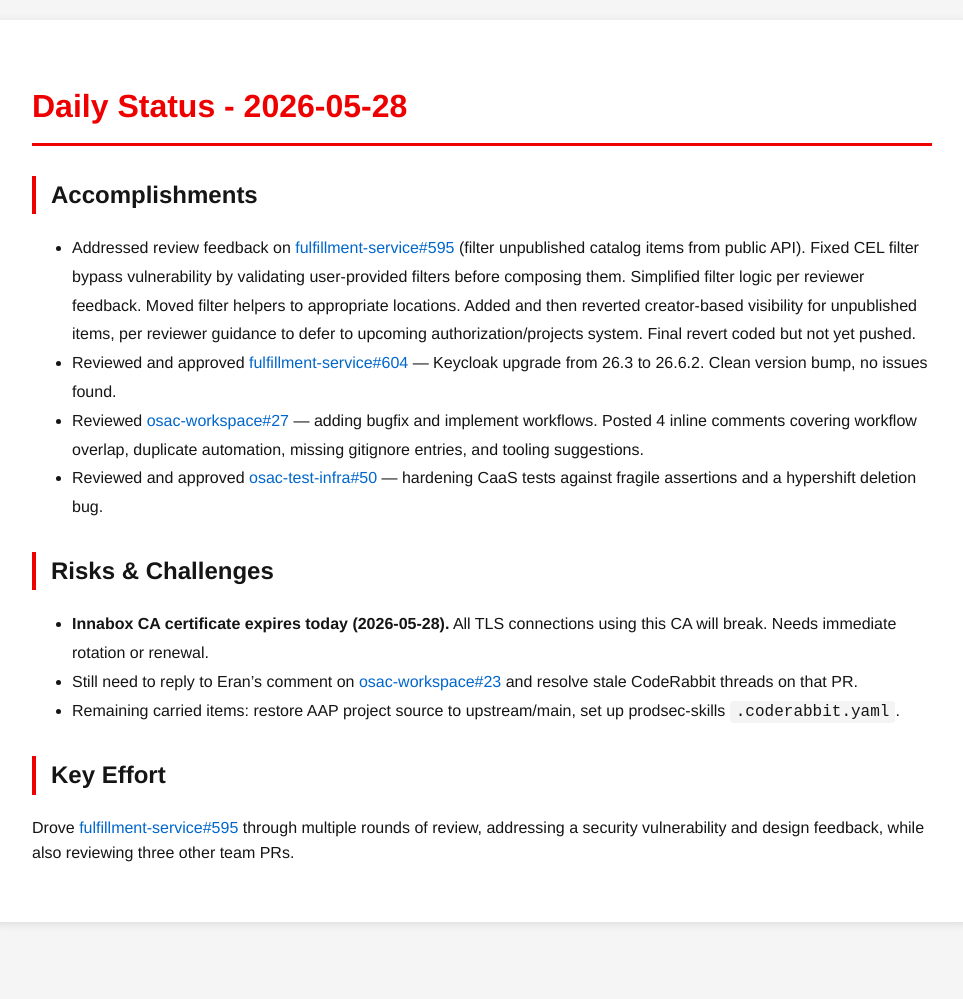
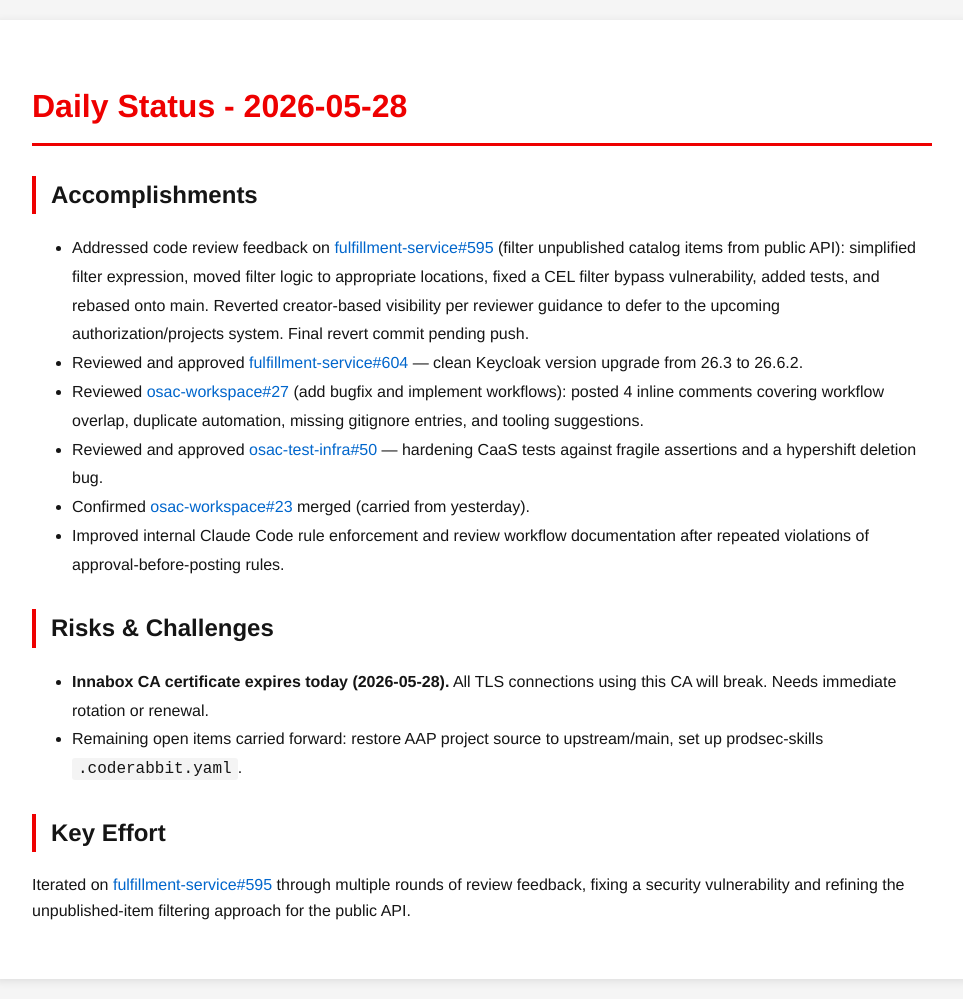
Before and after one commit to tzvatot/daily-status, a Jekyll site: the page built from 2026-05-28.md, in a window 1280 px wide. Shown: the whole page, without its empty margins (158-1121 px from the left). Built offline with Jekyll 4.4.1, drawn with Linux system fonts in a browser that asks for light colours; before the commit the page ends 942 px from its top, so only the background shows below that.

Commit message:
Daily status update - 2026-05-28

```diff
--- a/2026-05-28.md
+++ b/2026-05-28.md
@@ -7,15 +7,16 @@
 # Daily Status - 2026-05-28
 
 ## Accomplishments
-- Addressed review feedback on [fulfillment-service#595](https://github.com/osac-project/fulfillment-service/pull/595) (filter unpublished catalog items from public API). Fixed CEL filter bypass vulnerability by validating user-provided filters before composing them. Simplified filter logic per reviewer feedback. Moved filter helpers to appropriate locations. Added and then reverted creator-based visibility for unpublished items, per reviewer guidance to defer to upcoming authorization/projects system. Final revert coded but not yet pushed.
-- Reviewed and approved [fulfillment-service#604](https://github.com/osac-project/fulfillment-service/pull/604) — Keycloak upgrade from 26.3 to 26.6.2. Clean version bump, no issues found.
-- Reviewed [osac-workspace#27](https://github.com/osac-project/osac-workspace/pull/27) — adding bugfix and implement workflows. Posted 4 inline comments covering workflow overlap, duplicate automation, missing gitignore entries, and tooling suggestions.
+- Addressed code review feedback on [fulfillment-service#595](https://github.com/osac-project/fulfillment-service/pull/595) (filter unpublished catalog items from public API): simplified filter expression, moved filter logic to appropriate locations, fixed a CEL filter bypass vulnerability, added tests, and rebased onto main. Reverted creator-based visibility per reviewer guidance to defer to the upcoming authorization/projects system. Final revert commit pending push.
+- Reviewed and approved [fulfillment-service#604](https://github.com/osac-project/fulfillment-service/pull/604) — clean Keycloak version upgrade from 26.3 to 26.6.2.
+- Reviewed [osac-workspace#27](https://github.com/osac-project/osac-workspace/pull/27) (add bugfix and implement workflows): posted 4 inline comments covering workflow overlap, duplicate automation, missing gitignore entries, and tooling suggestions.
 - Reviewed and approved [osac-test-infra#50](https://github.com/osac-project/osac-test-infra/pull/50) — hardening CaaS tests against fragile assertions and a hypershift deletion bug.
+- Confirmed [osac-workspace#23](https://github.com/osac-project/osac-workspace/pull/23) merged (carried from yesterday).
+- Improved internal Claude Code rule enforcement and review workflow documentation after repeated violations of approval-before-posting rules.
 
 ## Risks & Challenges
 - **Innabox CA certificate expires today (2026-05-28).** All TLS connections using this CA will break. Needs immediate rotation or renewal.
-- Still need to reply to Eran's comment on [osac-workspace#23](https://github.com/osac-project/osac-workspace/pull/23) and resolve stale CodeRabbit threads on that PR.
-- Remaining carried items: restore AAP project source to upstream/main, set up prodsec-skills `.coderabbit.yaml`.
+- Remaining open items carried forward: restore AAP project source to upstream/main, set up prodsec-skills `.coderabbit.yaml`.
 
 ## Key Effort
-Drove [fulfillment-service#595](https://github.com/osac-project/fulfillment-service/pull/595) through multiple rounds of review, addressing a security vulnerability and design feedback, while also reviewing three other team PRs.
+Iterated on [fulfillment-service#595](https://github.com/osac-project/fulfillment-service/pull/595) through multiple rounds of review feedback, fixing a security vulnerability and refining the unpublished-item filtering approach for the public API.
```
